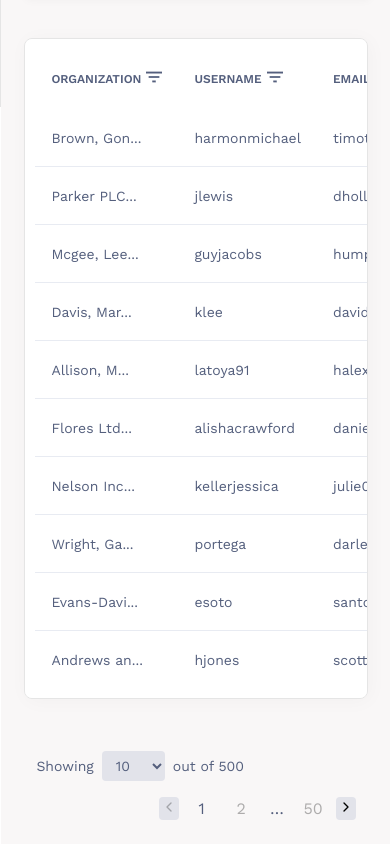
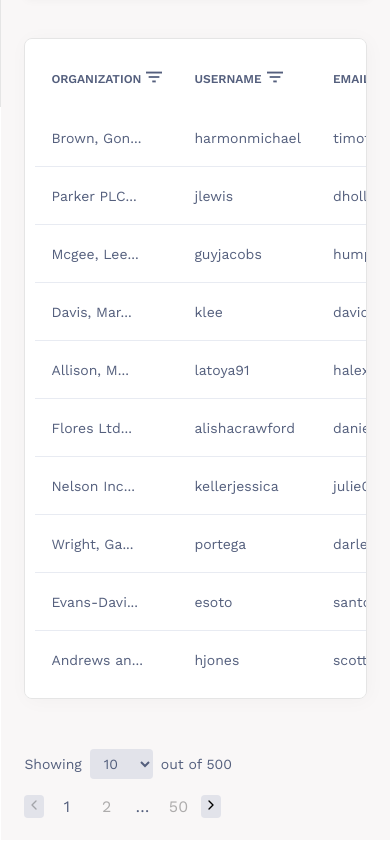
Before and after one commit to Samkayzeee/lendsqr-fe-test, a React (Vite) app: page /users in a window 390 px wide. Shown: the part 786-1630 px from the top of the page. Built offline with nearby package versions, Linux system fonts and the light colour scheme; a web font is replaced by a local one.

Commit message:
worked on the responsiveness of the main-layout

```diff
--- a/src/components/pagination/Pagination.module.scss
+++ b/src/components/pagination/Pagination.module.scss
@@ -80,12 +80,18 @@
 }
 
 /* Mobile: stack nicely */
-@media (max-width: 640px) {
+@media (max-width: $breakpoint-md) {
   .paginationBar {
-    padding: 0.75rem;
+    padding: 10px 0;
+    // border: solid 2px red;
+  }
+  .left{
+    width: fit-content;
   }
   .right {
     width: 100%;
     justify-content: flex-end;
+    // border: solid 2px yellow;
+    width: fit-content;
   }
 }
--- a/src/layouts/DefaultLayout.scss
+++ b/src/layouts/DefaultLayout.scss
@@ -11,6 +11,7 @@
             background: #f9f7f7;
             width: 80%;
             @include animate;
+            overflow: hidden;
         }
     }
 }
@@ -22,7 +23,7 @@
         .layout-main{
             width: 100%;
             &.open{
-                width: 50%;
+                width: 80%;
             }
         }
     }
```
